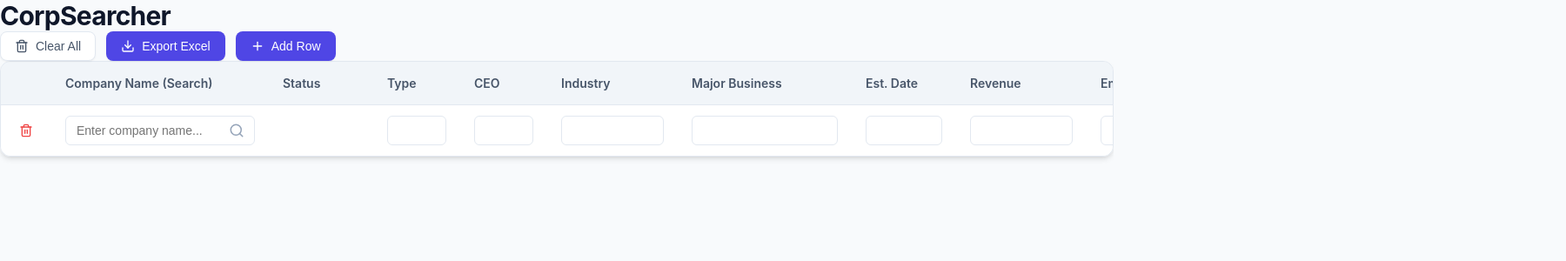
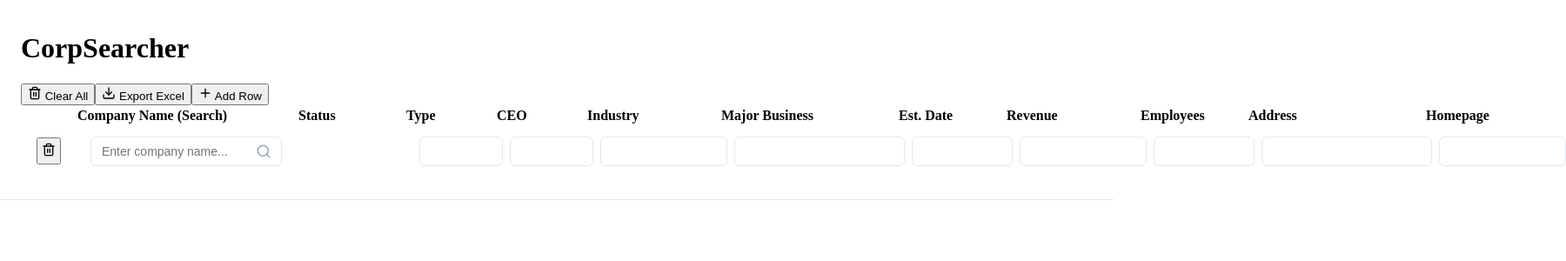
Before and after one commit to knoxxr/CorpSearcher, a Next.js app: page / in a window 1280 px wide. Shown: the top 300 px of the page at 87% size, 1800 px wide, since content can reach past the window. Built offline with nearby package versions, Linux system fonts and the light colour scheme.

Commit message:
feat: Add global CSS variables and styles for tables, inputs, badges, modals, and animations.

```diff
--- a/src/app/globals.css
+++ b/src/app/globals.css
@@ -22,114 +22,6 @@
   --shadow-lg: 0 10px 15px -3px rgb(0 0 0 / 0.1), 0 4px 6px -4px rgb(0 0 0 / 0.1);
 
   --radius-sm: 0.375rem;
-  --radius-md: 0.5rem;
-  --radius-lg: 0.75rem;
-
-  --font-sans: 'Inter', -apple-system, BlinkMacSystemFont, "Segoe UI", Roboto, "Helvetica Neue", Arial, sans-serif;
-}
-
-* {
-  box-sizing: border-box;
-  margin: 0;
-  padding: 0;
-}
-
-body {
-  font-family: var(--font-sans);
-  background-color: var(--bg-primary);
-  align-items: center;
-  margin-bottom: 2rem;
-}
-
-.title {
-  font-size: 1.875rem;
-  font-weight: 700;
-  color: var(--text-primary);
-  letter-spacing: -0.025em;
-}
-
-.actions {
-  display: flex;
-  gap: 0.75rem;
-}
-
-/* Buttons */
-.btn {
-  display: inline-flex;
-  align-items: center;
-  justify-content: center;
-  padding: 0.5rem 1rem;
-  font-size: 0.875rem;
-  font-weight: 500;
-  border-radius: var(--radius-md);
-  cursor: pointer;
-  transition: all 0.2s ease;
-  border: 1px solid transparent;
-  gap: 0.5rem;
-}
-
-.btn-primary {
-  background-color: var(--primary);
-  color: white;
-  box-shadow: var(--shadow-sm);
-}
-
-.btn-primary:hover {
-  background-color: var(--primary-hover);
-  transform: translateY(-1px);
-  box-shadow: var(--shadow-md);
-}
-
-.btn-secondary {
-  background-color: var(--bg-secondary);
-  color: var(--text-secondary);
-  border-color: var(--border);
-  box-shadow: var(--shadow-sm);
-}
-
-.btn-secondary:hover {
-  background-color: var(--bg-tertiary);
-  color: var(--text-primary);
-}
-
-.btn-danger {
-  background-color: transparent;
-  color: var(--danger);
-}
-
-.btn-danger:hover {
-  background-color: #fef2f2;
-}
-
-.btn-outline {
-  background: transparent;
-  border: 1px solid var(--border);
-  color: var(--text-secondary);
-}
-
-.btn-outline:hover {
-  background-color: var(--bg-tertiary);
-}
-
-/* Table */
-.table-container {
-  background: var(--bg-secondary);
-  border-radius: var(--radius-lg);
-  box-shadow: var(--shadow-md);
-  overflow-x: auto;
-  /* Enable horizontal scrolling */
-  border: 1px solid var(--border);
-}
-
-.company-table {
-  width: 100%;
-  border-collapse: collapse;
-  font-size: 0.875rem;
-}
-
-.company-table th {
-  background-color: var(--bg-tertiary);
-  color: var(--text-secondary);
   font-weight: 600;
   text-align: left;
   padding: 1rem;
```
